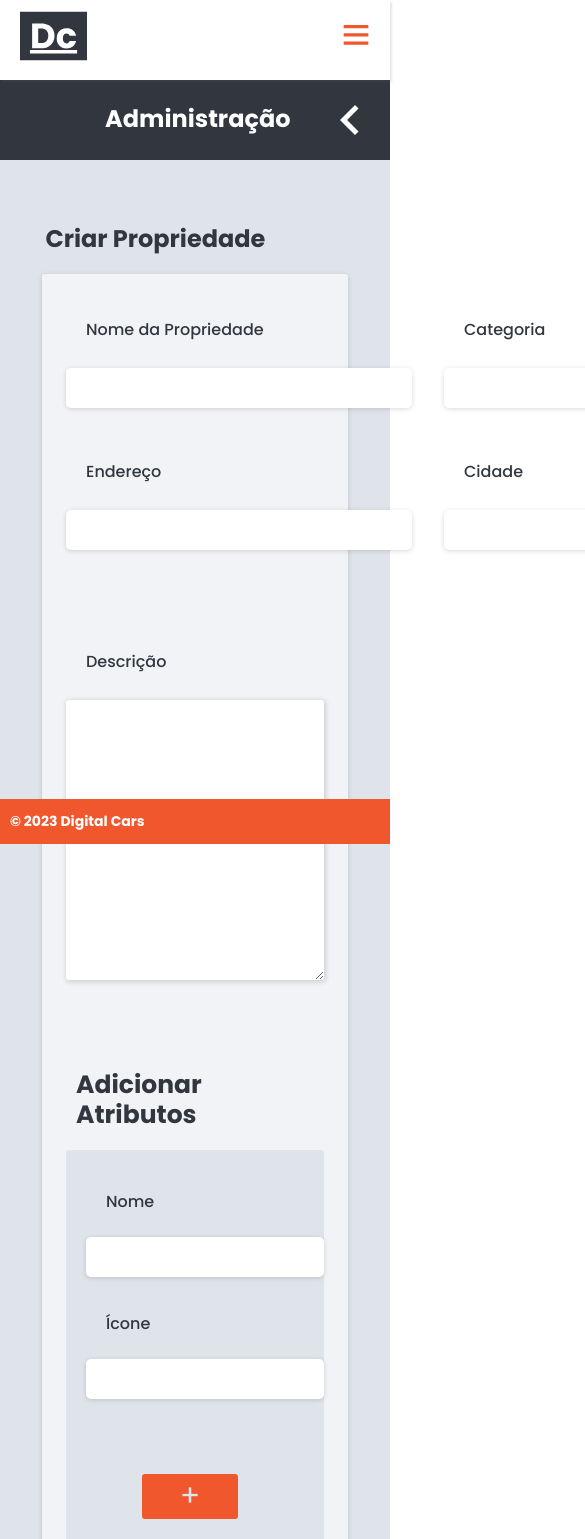
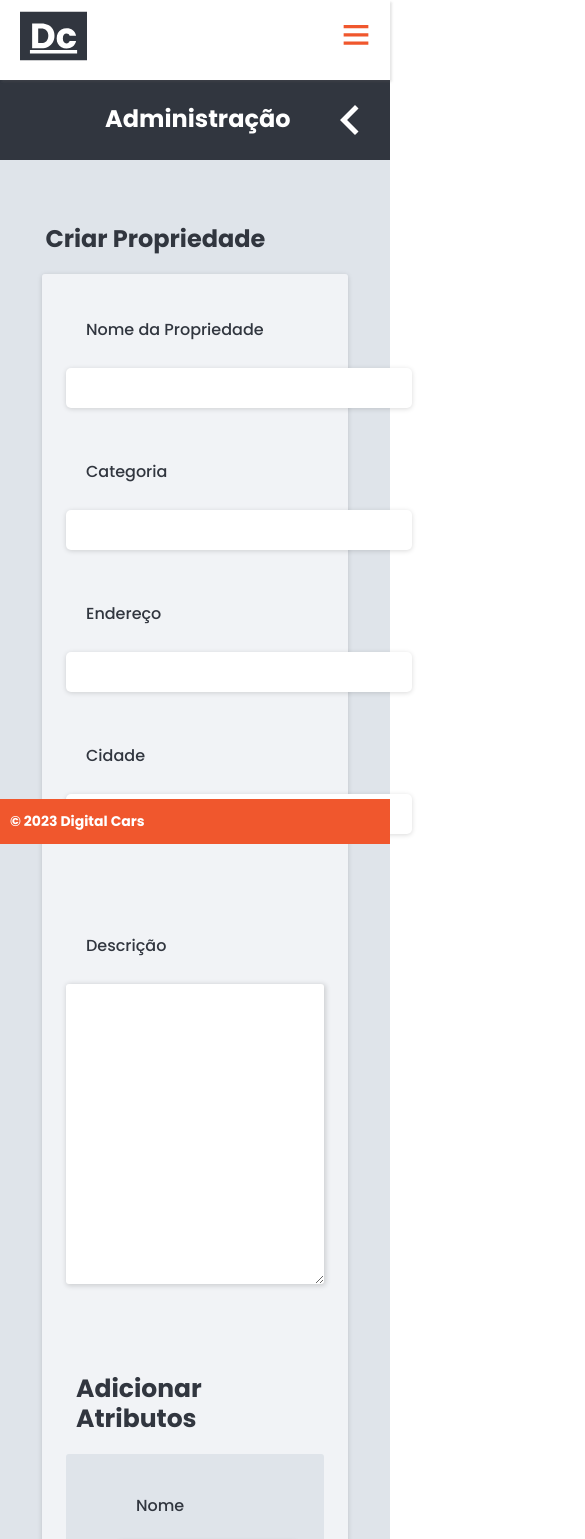
Before and after one commit to GabrielyPaz/projeto-integrador, a React (Vite) app: page /admin in a window 390 px wide. Shown: the top 1539 px of the page, 585 px wide, since content can reach past the window. Built offline with nearby package versions, Linux system fonts and the light colour scheme.

Commit message:
aplicando responsividade no adminFormulario

```diff
--- a/src/Components/AdminFormulario/AdminFormulario.jsx
+++ b/src/Components/AdminFormulario/AdminFormulario.jsx
@@ -1,8 +1,34 @@
+import { useState } from "react";
 import styles from "./AdminFormulario.module.css";
 import { Link } from "react-router-dom";
 import { MdKeyboardArrowLeft } from "react-icons/md";
 
 export default function AdminFormulario() {
+  const [atributoQtd, setAtributoQtd] = useState(1);
+  const [imagemQtd, setImagemQtd] = useState(5);
+
+  const atributos = new Array(atributoQtd).fill(null);
+  const imagens = new Array(imagemQtd).fill(null);
+
+  function addInput() {
+    if (atributoQtd <= 9) {
+      setAtributoQtd(atributoQtd + 1);
+    } else {
+      alert("Limite de atributos atingido");
+    }
+  }
+
+  function addImagens() {
+    if (imagemQtd <= 14) {
+      setImagemQtd(imagemQtd + 1);
+    } else {
+      alert("Limite de imagens atingido");
+    }
+  }
+
+  const handleForm = (e) => {
+    e.preventDefault();
+  };
   return (
     <>
       <div className={styles.adminHeader}>
@@ -48,28 +74,43 @@ export default function AdminFormulario() {
           </div>
 
           <div className={styles.atributos}>
+
             <h2>Adicionar Atributos</h2>
 
-            <div className={styles.atributosInputs}>
-              <div className={`${styles.atributoItem} ${styles.atributoNome}`}>
+            {atributos.map((_, index) => (
+              <div className={styles.atributosInputs} key={index}>
+                <div
+                  className={`${styles.atributoItem} ${styles.atributoNome}`}
+                >
                   <label htmlFor="">Nome</label>
-                <input type="text" />
+                  <input type="text" placeholder="Nome" />
                 </div>
 
-              <div className={`${styles.atributoItem} ${styles.atributoIcone}`}>
+                <div
+                  className={`${styles.atributoItem} ${styles.atributoIcone}`}
+                >
                   <label htmlFor="">Ícone</label>
-                <input type="url" />
+                  <input type="url" placeholder="Url do ícone" />
                 </div>
 
-              <button className={styles.atributosButton}>+</button>
+                {index === atributoQtd - 1 && (
+                  <button className={styles.atributosButton} onClick={addInput}>
+                    +
+                  </button>
+                )}
               </div>
+            ))}
           </div>
 
           <div className={styles.politica}>
+
             <h2>Políticas do Produto</h2>
+
             <div className={styles.politicaProd}>
               <div className={styles.politicaItem}>
+
                 <h3>Regras da casa</h3>
+
                 <label htmlFor="">Descrição</label>
                 <textarea
                   name=""
@@ -105,16 +146,22 @@ export default function AdminFormulario() {
           </div>
 
           <div className={styles.carregarImagens}>
+
             <h3>Carregar imagens</h3>
 
-            <div className={styles.imagensInput}>
-              <input type="text" />
-              <button>+</button>
+            {imagens.map((_, index) => (
+              <div className={styles.imagensInput} key={index}>
+                <input type="text" placeholder="Url da Imagem" />
+
+                {index === imagemQtd - 1 && (
+                  <button onClick={addImagens}>+</button>
+                )}
               </div>
-          </div>
+            ))}
 
             <div className={styles.buttonCriar}>
-            <button>Criar</button>
+              <button onSubmit={handleForm}>Criar</button>
+            </div>
           </div>
         </form>
       </div>
--- a/src/Components/AdminFormulario/AdminFormulario.module.css
+++ b/src/Components/AdminFormulario/AdminFormulario.module.css
@@ -98,7 +98,7 @@
   box-shadow: 1px 1px 5px 1px rgba(0, 0, 0, 0.15);
   border: none;
   outline: none;
-  padding: 20px;
+  padding: 30px;
 }
 
 .atributos h2 {
@@ -124,6 +124,7 @@
 
 .atributoItem input {
   padding: 10px;
+  margin-right: 25px;
 }
 
 .atributoNome {
@@ -155,6 +156,7 @@
 .atributoItem {
   display: flex;
   flex-direction: column;
+  padding-left: 30px;
   gap: 3px;
 }
 
@@ -272,7 +274,18 @@
 }
 
 @media (max-width: 700px) {
+  .sectionGrid {
+    grid-template-columns: 1fr;
+  }
+
+  .inputInform {
+    display: grid;
+
+    grid-template-columns: 1fr;
+  }
+
   .politicaProd {
+    display: grid;
     grid-template-columns: 1fr;
   }
 
@@ -290,15 +303,25 @@
   }
 }
 
-@media (max-width: 380px) {
-  .sectionGrid {
-    display: grid;
-    grid-template-columns: 1fr;
-    width: 100%;
+@media (max-width: 360px) {
+
+  .inputInform {
+    .sectionGrid {
+      grid-template-columns: 1fr;
+      width: 100%;
+    }
   }
 
   .atributosButton {
     width: 100%;
+  }
+
+  .atributoItem input {
+    margin: 30px;
+  }
+
+  .atributoNome input {
+    margin-right: 30px;
   }
 
   .politicaProd {
```
Lines whose indentation alone changed are shown as unchanged.
